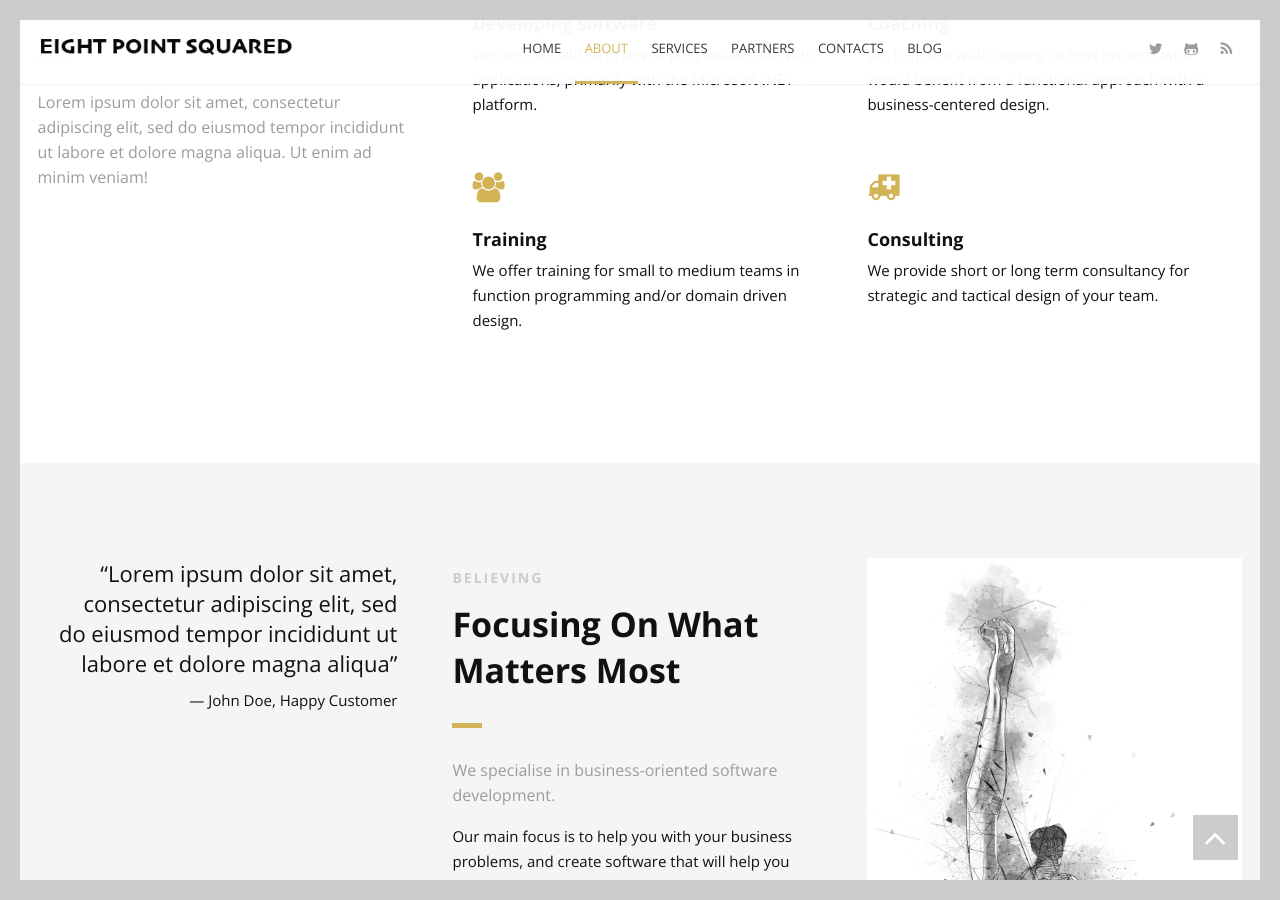
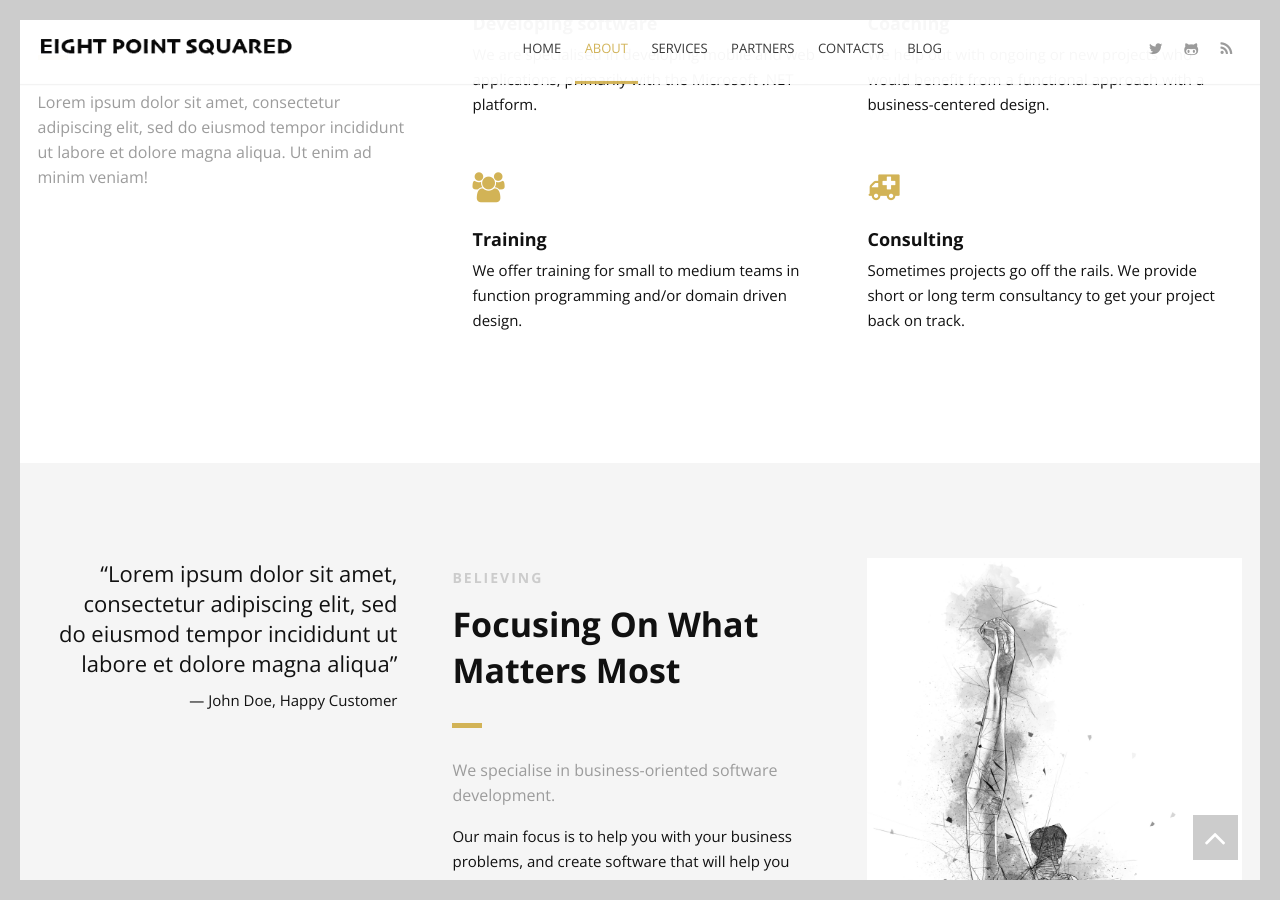
Before and after one commit to eightpointsquared/eightpointsquared.github.io, a Jekyll site: the page built from index.html, in a window 1280 px wide and 900 px high, scrolled down 903 px. Built offline with Jekyll 4.4.1, drawn with Linux system fonts in a browser that asks for light colours; the list of posts is cut into pages by our own code.

Commit message:
update consultancy area

```diff
--- a/index.html
+++ b/index.html
@@ -72,7 +72,7 @@ title: Home
                 <!--Icon Block Description-->
                 <div class="icon-block-description">
                     <h4>Consulting</h4>
-                    <p>We provide short or long term consultancy for strategic and tactical design of your team.</p>
+                    <p>Sometimes projects go off the rails. We provide short or long term consultancy to get your project back on track.</p>
                 </div>
             </div>
             <!--End of Icon Block-->
```
